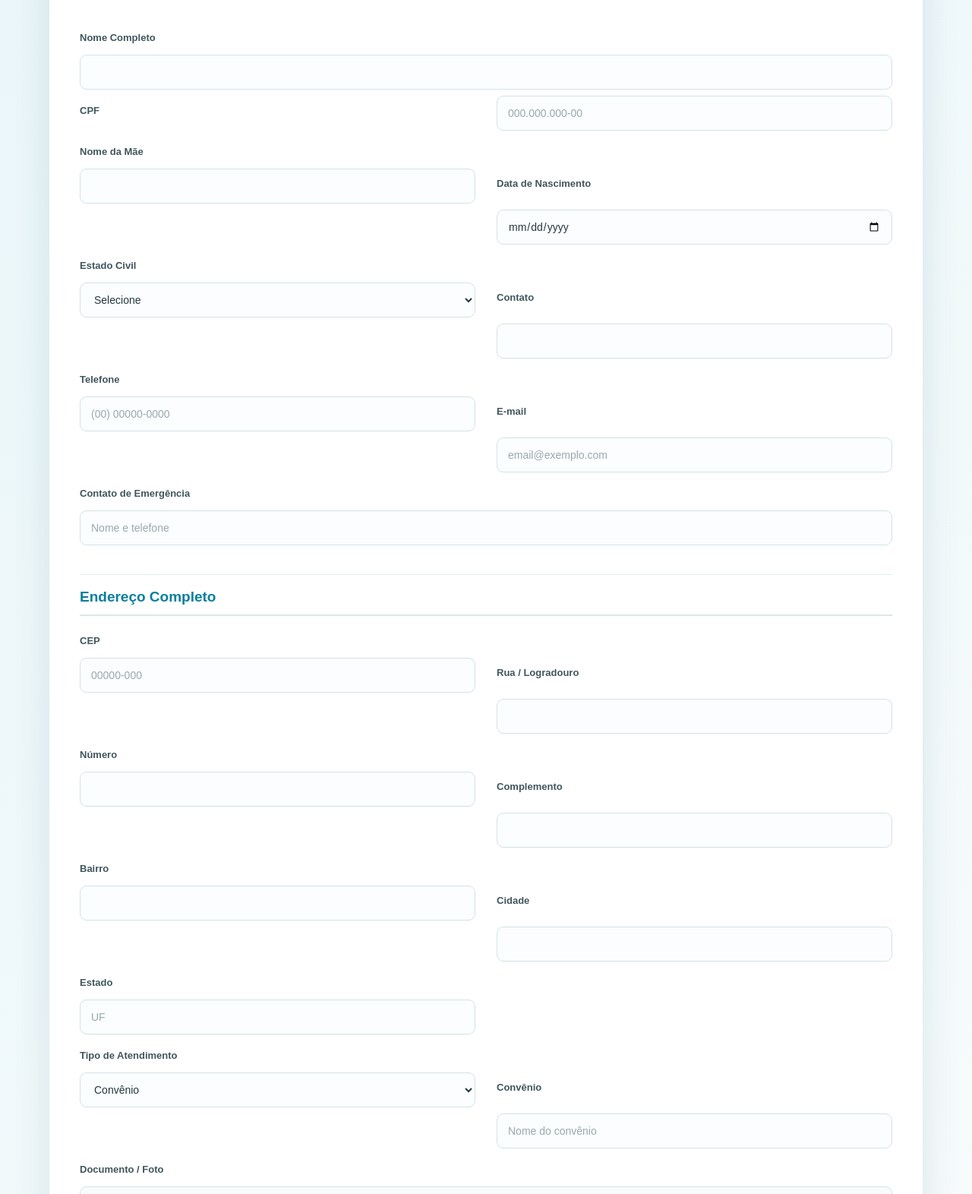
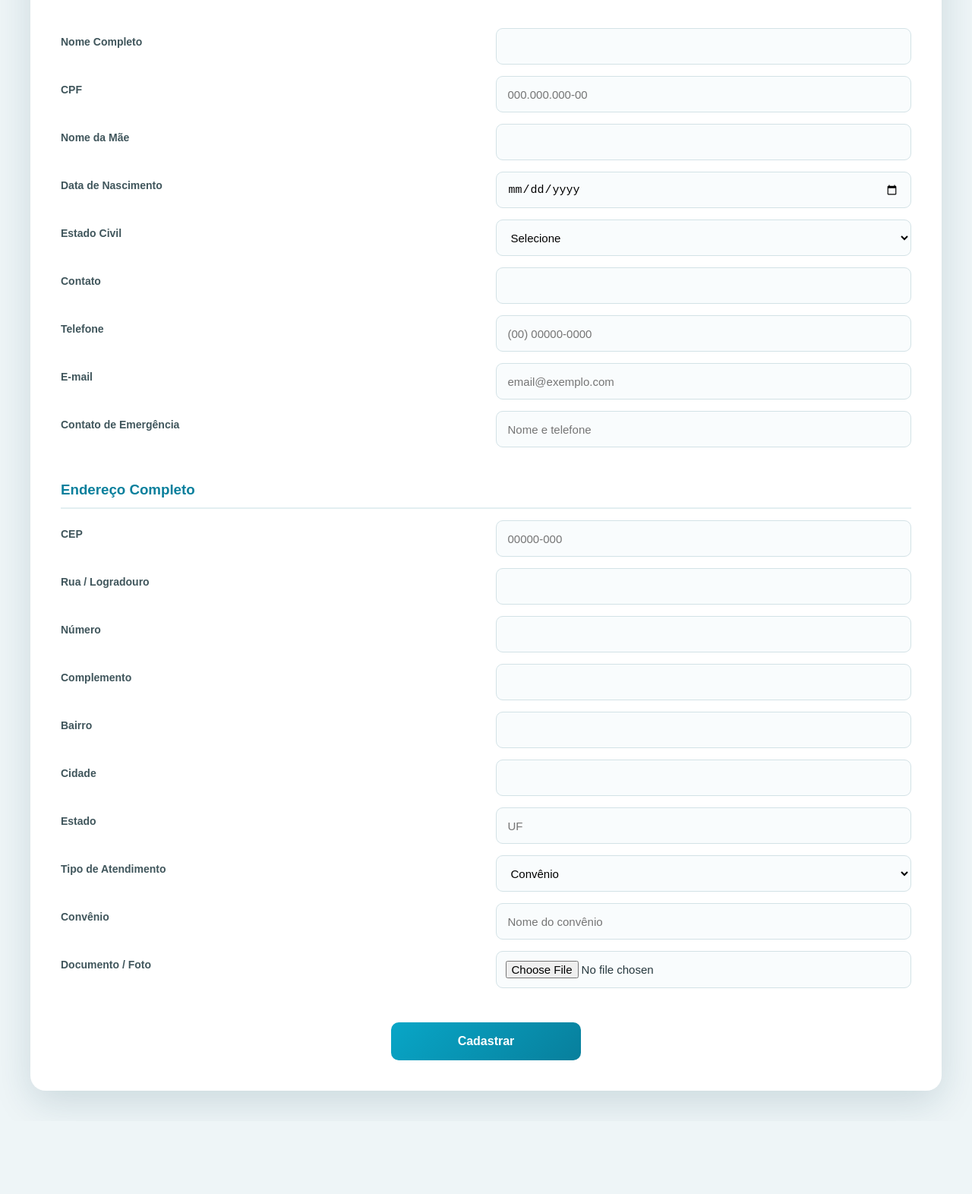
Before and after one commit to guizintrembala/sentiiinela, a website: page frontend/atendimento.html in a window 1280 px wide. Shown: the part 140-1712 px from the top of the page at 76% size. After the commit the page ends 1616 px from the top, so only its background shows below. Drawn offline with Linux system fonts and the light colour scheme.

Commit message:
Update style.css

```diff
--- a/frontend/style.css
+++ b/frontend/style.css
@@ -6,71 +6,37 @@
 
 body {
     min-height: 100vh;
-    padding: 40px 60px;
-
+    background: #eef5f7;
     font-family: Arial, Helvetica, sans-serif;
-
-    background:
-        linear-gradient(
-            135deg,
-            #e9f6f9,
-            #f7fbfc
-        );
-
     color: #26383e;
+    padding: 40px;
 }
-
-
-/* =================================
-   CONTAINER
-================================= */
 
 .container {
     width: 100%;
-    max-width: 1150px;
-    margin: 0 auto;
+    max-width: 1200px;
+    min-height: 700px;
+    margin: auto;
 
-    background: #ffffff;
+    background: white;
 
-    border-radius: 18px;
+    border-radius: 20px;
 
-    box-shadow:
-        0 15px 50px rgba(0, 70, 100, 0.12);
+    box-shadow: 0 15px 50px rgba(0, 60, 80, 0.15);
 
     overflow: hidden;
-
-    animation: aparecer 0.6s ease;
 }
 
-
-/* =================================
-   CABEÇALHO
-================================= */
-
 .container h2 {
-    margin: 0;
-
-    padding: 28px 40px;
-
-    background:
-        linear-gradient(
-            135deg,
-            #087f9c,
-            #08a6c7
-        );
-
+    background: #087f9c;
     color: white;
 
-    font-size: 30px;
-    text-align: left;
+    padding: 30px 40px;
 
-    letter-spacing: 0.3px;
+    font-size: 32px;
+
+    margin: 0;
 }
-
-
-/* =================================
-   FORMULÁRIO
-================================= */
 
 #formAtendimento {
     padding: 40px;
@@ -79,271 +45,72 @@ body {
 
     grid-template-columns: 1fr 1fr;
 
-    column-gap: 28px;
-    row-gap: 8px;
+    gap: 15px 25px;
 }
 
-
-/* =================================
-   LABELS
-================================= */
-
-.container label {
-    display: block;
-
-    margin-top: 12px;
-    margin-bottom: 7px;
+label {
+    font-size: 14px;
+    font-weight: bold;
 
     color: #40565c;
 
-    font-size: 13px;
-    font-weight: bold;
+    margin-top: 10px;
 }
 
+input,
+select {
+    width: 100%;
+    height: 48px;
 
-/* =================================
-   INPUTS E SELECTS
-================================= */
-
-.container input,
-.container select {
-    width: 100%;
-    height: 46px;
-
-    padding: 0 14px;
-
-    border: 1px solid #d4e2e6;
+    border: 1px solid #d3e2e6;
     border-radius: 9px;
 
-    background: #fbfdfe;
+    padding: 0 15px;
 
-    color: #26383e;
+    background: #f9fcfd;
 
-    font-family: Arial, Helvetica, sans-serif;
-    font-size: 14px;
+    font-size: 15px;
 
     outline: none;
-
-    transition: 0.25s;
 }
 
+input:focus,
+select:focus {
+    border-color: #08a6c7;
 
-.container input:hover,
-.container select:hover {
-    border-color: #a8c8d0;
+    box-shadow: 0 0 0 3px rgba(8, 166, 199, 0.1);
 }
 
-
-.container input:focus,
-.container select:focus {
-    border-color: #08a6c7;
-
-    background: white;
-
-    box-shadow:
-        0 0 0 3px rgba(8, 166, 199, 0.10);
-}
-
-
-.container input::placeholder {
-    color: #9aa9ad;
-}
-
-
-/* =================================
-   PRIMEIRA SEÇÃO
-================================= */
-
-/* Nome completo ocupa a tela inteira */
-label[for="nome"],
-#nome {
-    grid-column: 1 / -1;
-}
-
-
-/* =================================
-   ENDEREÇO
-================================= */
-
-.container h3 {
+h3 {
     grid-column: 1 / -1;
 
     margin-top: 30px;
-    margin-bottom: 5px;
 
-    padding: 18px 0 12px;
-
-    border-top: 1px solid #e4edef;
-    border-bottom: 2px solid #d9e8eb;
+    padding-bottom: 12px;
 
     color: #087f9c;
 
-    font-size: 19px;
+    border-bottom: 2px solid #e2eef1;
 }
-
-
-/* =================================
-   ORGANIZAÇÃO DOS CAMPOS
-================================= */
-
-/*
-   Cada label + input continua sendo
-   um elemento separado no grid.
-
-   Aqui fazemos os pares ficarem
-   organizados visualmente.
-*/
-
-
-/* Nome da mãe */
-label[for="nomeMae"],
-#nomeMae {
-    grid-column: 1;
-}
-
-
-/* Data de nascimento */
-label[for="dataNascimento"],
-#dataNascimento {
-    grid-column: 2;
-}
-
-
-/* Estado civil */
-label[for="estadoCivil"],
-#estadoCivil {
-    grid-column: 1;
-}
-
-
-/* Contato */
-label[for="contato"],
-#contato {
-    grid-column: 2;
-}
-
-
-/* Telefone */
-label[for="telefone"],
-#telefone {
-    grid-column: 1;
-}
-
-
-/* E-mail */
-label[for="email"],
-#email {
-    grid-column: 2;
-}
-
-
-/* Contato de emergência */
-label[for="contatoEmergencia"],
-#contatoEmergencia {
-    grid-column: 1 / -1;
-}
-
-
-/* =================================
-   CAMPOS DO ENDEREÇO
-================================= */
-
-label[for="cep"],
-#cep {
-    grid-column: 1;
-}
-
-
-label[for="logradouro"],
-#logradouro {
-    grid-column: 2;
-}
-
-
-label[for="numero"],
-#numero {
-    grid-column: 1;
-}
-
-
-label[for="complemento"],
-#complemento {
-    grid-column: 2;
-}
-
-
-label[for="bairro"],
-#bairro {
-    grid-column: 1;
-}
-
-
-label[for="cidade"],
-#cidade {
-    grid-column: 2;
-}
-
-
-label[for="estado"],
-#estado {
-    grid-column: 1;
-}
-
-
-/* =================================
-   ATENDIMENTO
-================================= */
-
-label[for="tipo"],
-#tipo {
-    grid-column: 1;
-}
-
-
-label[for="convenio"],
-#convenio {
-    grid-column: 2;
-}
-
-
-/* =================================
-   DOCUMENTO
-================================= */
-
-label[for="documento"],
-#documento {
-    grid-column: 1 / -1;
-}
-
 
 input[type="file"] {
     height: auto;
-
-    padding: 11px;
-
-    background: #f7fbfc;
-
-    cursor: pointer;
+    padding: 12px;
 }
 
-
-/* =================================
-   BOTÃO
-================================= */
-
-.container button {
+button {
     grid-column: 1 / -1;
 
-    width: 240px;
+    width: 250px;
+
+    margin: 30px auto 0;
+
     height: 50px;
-
-    margin: 28px auto 0;
 
     border: none;
     border-radius: 10px;
 
-    background:
-        linear-gradient(
+    background: linear-gradient(
         135deg,
         #08a6c7,
         #087f9c
@@ -351,131 +118,31 @@ input[type="file"] {
 
     color: white;
 
-    font-size: 15px;
+    font-size: 16px;
     font-weight: bold;
 
     cursor: pointer;
-
-    box-shadow:
-        0 8px 20px rgba(8, 127, 156, 0.20);
-
-    transition: 0.25s;
 }
 
-
-.container button:hover {
+button:hover {
     transform: translateY(-2px);
 
     box-shadow:
-        0 12px 25px rgba(8, 127, 156, 0.30);
+        0 8px 20px rgba(8, 127, 156, 0.3);
 }
 
-
-.container button:active {
-    transform: translateY(0);
-}
-
-
-/* =================================
-   ANIMAÇÃO
-================================= */
-
-@keyframes aparecer {
-
-    from {
-        opacity: 0;
-        transform: translateY(15px);
-    }
-
-    to {
-        opacity: 1;
-        transform: translateY(0);
-    }
-}
-
-
-/* =================================
-   RESPONSIVO
-================================= */
-
-@media (max-width: 750px) {
+@media (max-width: 700px) {
 
     body {
-        padding: 20px 10px;
-    }
-
-    .container {
-        border-radius: 14px;
-    }
-
-    .container h2 {
-        padding: 25px;
-        font-size: 26px;
+        padding: 15px;
     }
 
     #formAtendimento {
-        padding: 25px 20px;
-
         grid-template-columns: 1fr;
     }
 
-    label[for="nome"],
-    #nome,
-
-    label[for="nomeMae"],
-    #nomeMae,
-
-    label[for="dataNascimento"],
-    #dataNascimento,
-
-    label[for="estadoCivil"],
-    #estadoCivil,
-
-    label[for="contato"],
-    #contato,
-
-    label[for="telefone"],
-    #telefone,
-
-    label[for="email"],
-    #email,
-
-    label[for="contatoEmergencia"],
-    #contatoEmergencia,
-
-    label[for="cep"],
-    #cep,
-
-    label[for="logradouro"],
-    #logradouro,
-
-    label[for="numero"],
-    #numero,
-
-    label[for="complemento"],
-    #complemento,
-
-    label[for="bairro"],
-    #bairro,
-
-    label[for="cidade"],
-    #cidade,
-
-    label[for="estado"],
-    #estado,
-
-    label[for="tipo"],
-    #tipo,
-
-    label[for="convenio"],
-    #convenio,
-
-    label[for="documento"],
-    #documento {
+    h3,
+    button {
         grid-column: 1;
     }
-
-    .container button {
-        width: 100%;
 }
-}
```
Lines whose indentation alone changed are shown as unchanged.
